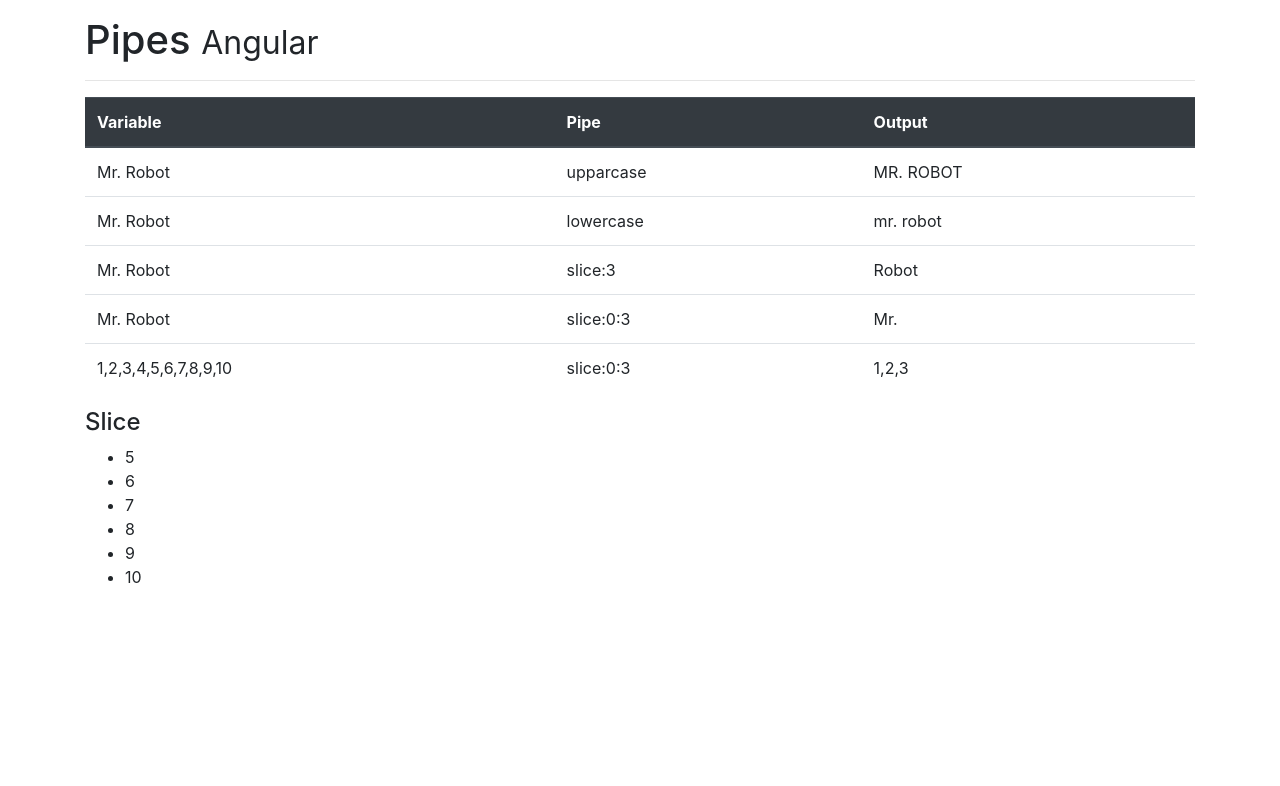
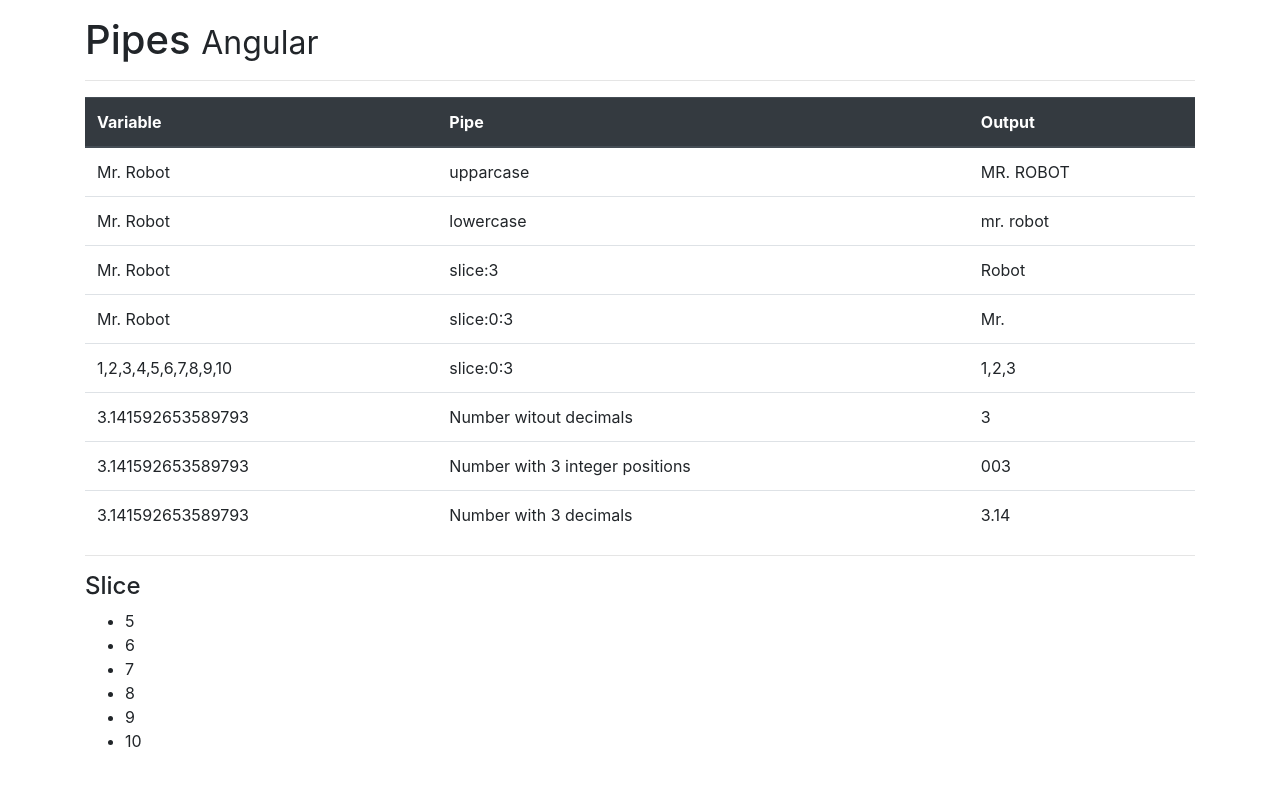
Before and after one commit to IsaacRh/angular-pipes, an Angular app: page / in a window 1280 px wide. Shown: the top 786 px of the page. Built offline with nearby package versions, Linux system fonts and the light colour scheme.

Commit message:
[ADD] --pipe decimal

```diff
--- a/src/app/app.component.html
+++ b/src/app/app.component.html
@@ -35,8 +35,24 @@
         <td>slice:0:3</td>
         <td>{{ array| slice:0:3 }}</td>
       </tr>
+      <tr>
+        <td>{{ PI }}</td>
+        <td>Number witout decimals</td>
+        <td>{{ PI | number:'1.0-0' }}</td> <!--without decimal-->
+      </tr>
+      <tr>
+        <td>{{ PI }}</td>
+        <td>Number with 3 integer positions</td>
+        <td>{{ PI | number:'3.0-0' }}</td> <!--without decimal-->
+      </tr>
+      <tr>
+        <td>{{ PI }}</td>
+        <td>Number with 3 decimals</td>
+        <td>{{ PI | number:'.0-2' }}</td> <!--without decimal-->
+      </tr>
     </table>
 
+    <hr>
     <h4>Slice</h4>
     <ul>
       <li *ngFor="let item of array | slice:4:20">{{ item }}</li>
--- a/src/app/app.component.ts
+++ b/src/app/app.component.ts
@@ -8,4 +8,5 @@ import { Component } from '@angular/core';
 export class AppComponent {
   name:string = 'Mr. Robot';
   array = [1,2,3,4,5,6,7,8,9,10];
+  PI:number = Math.PI;
 }
```
